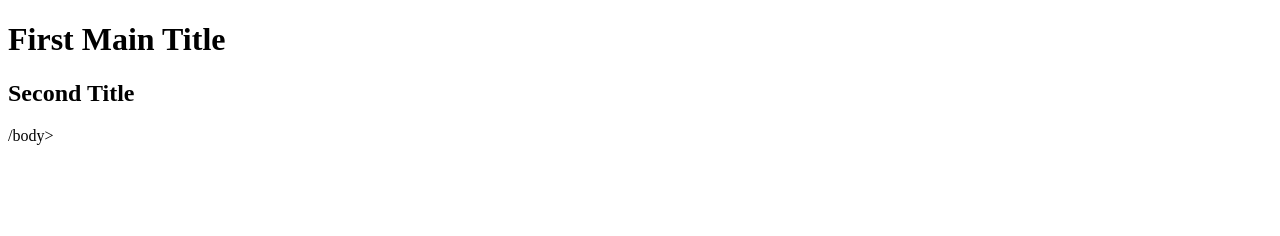
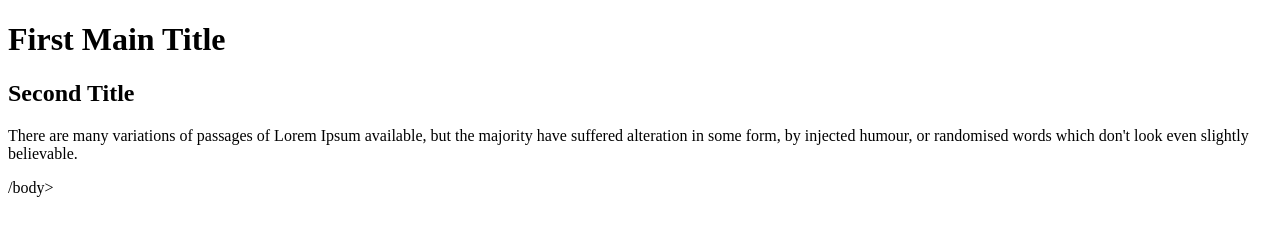
Before and after one commit to SSgtd77/github_action, a plain HTML site: page index.html in a window 1280 px wide. Drawn offline with Linux system fonts and the light colour scheme.

Commit message:
Add new paragraph [actions skip]

```diff
--- a/index.html
+++ b/index.html
@@ -8,5 +8,6 @@
 <body>
     <h1>First Main Title</h1>
     <h2>Second Title</h2>
+    <p>There are many variations of passages of Lorem Ipsum available, but the majority have suffered alteration in some form, by injected humour, or randomised words which don't look even slightly believable.</p>
  /body>
 </html>
```
